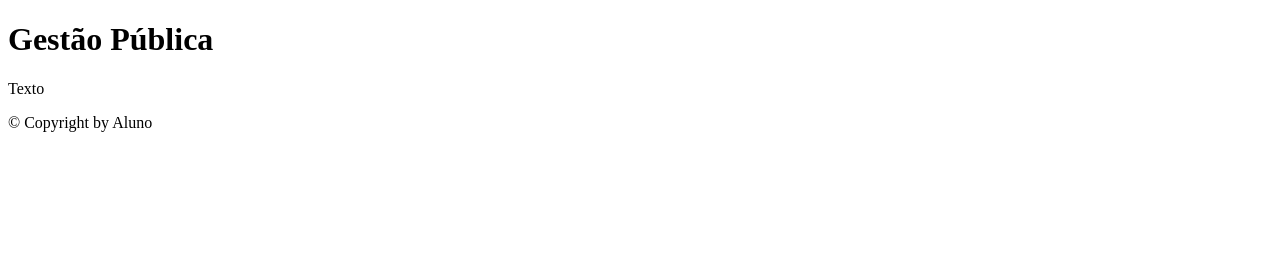
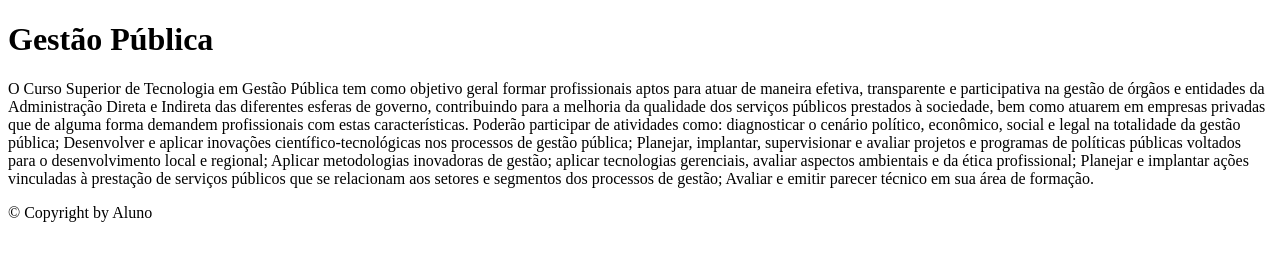
Before and after one commit to BeatrizGomesCosta/Aula07_08, a plain HTML site: page GP.html in a window 1280 px wide. Drawn offline with Linux system fonts and the light colour scheme.

Commit message:
Update GP.html

```diff
--- a/GP.html
+++ b/GP.html
@@ -24,7 +24,8 @@
 				<h1>Gestão Pública</h1>
 			</header>
 			<p>
-				Texto
+				O Curso Superior de Tecnologia em Gestão Pública tem como objetivo geral formar profissionais aptos para atuar de maneira efetiva, transparente e participativa na gestão de órgãos e entidades da Administração Direta e Indireta das diferentes esferas de governo, contribuindo para a melhoria da qualidade dos serviços públicos prestados à sociedade, bem como atuarem em empresas privadas que de alguma forma demandem profissionais com estas características.
+Poderão participar de atividades como: diagnosticar o cenário político, econômico, social e legal na totalidade da gestão pública; Desenvolver e aplicar inovações científico-tecnológicas nos processos de gestão pública; Planejar, implantar, supervisionar e avaliar projetos e programas de políticas públicas voltados para o desenvolvimento local e regional; Aplicar metodologias inovadoras de gestão; aplicar tecnologias gerenciais, avaliar aspectos ambientais e da ética profissional; Planejar e implantar ações vinculadas à prestação de serviços públicos que se relacionam aos setores e segmentos dos processos de gestão; Avaliar e emitir parecer técnico em sua área de formação.
 			</p>
 
 			<div>
```
